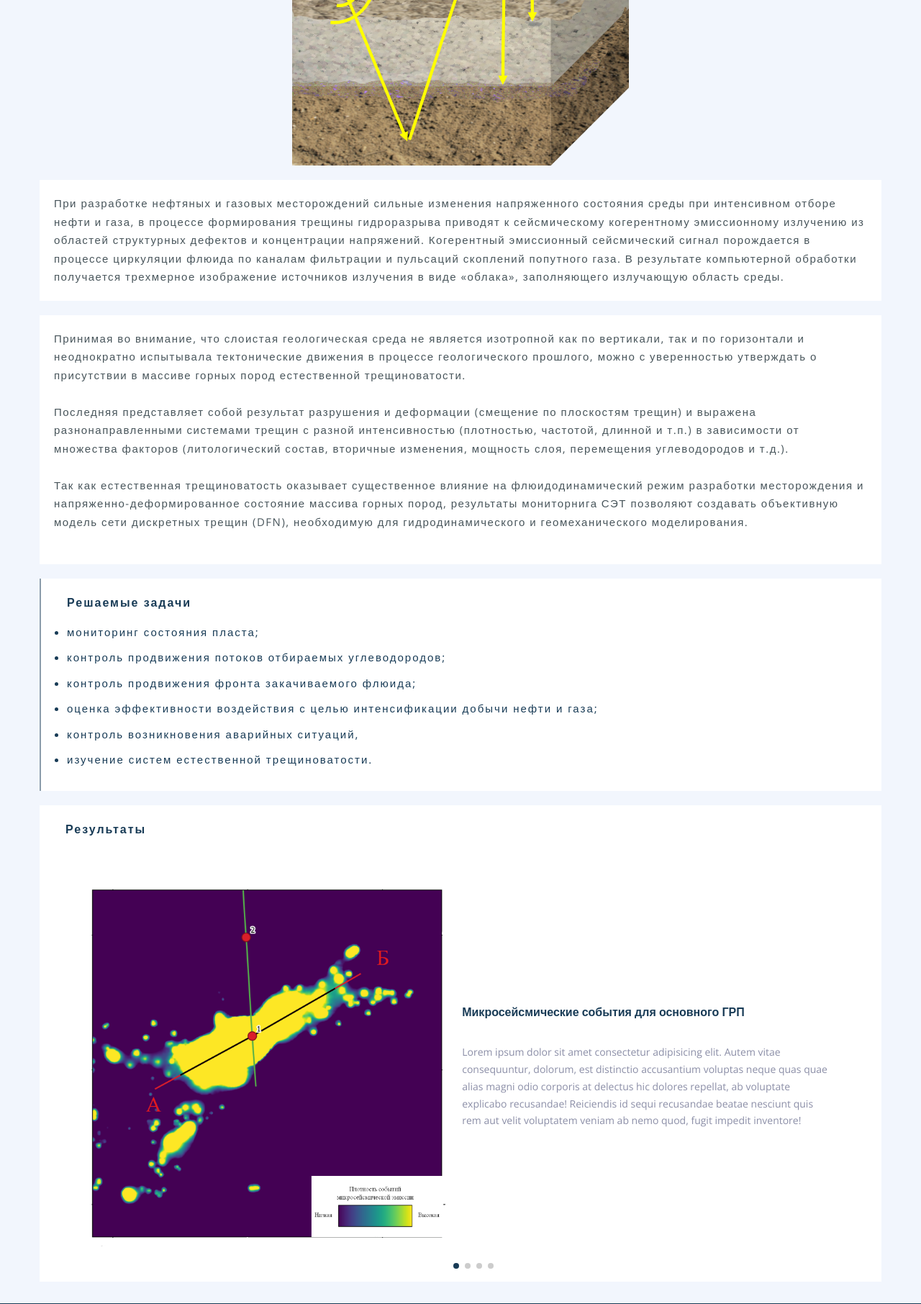
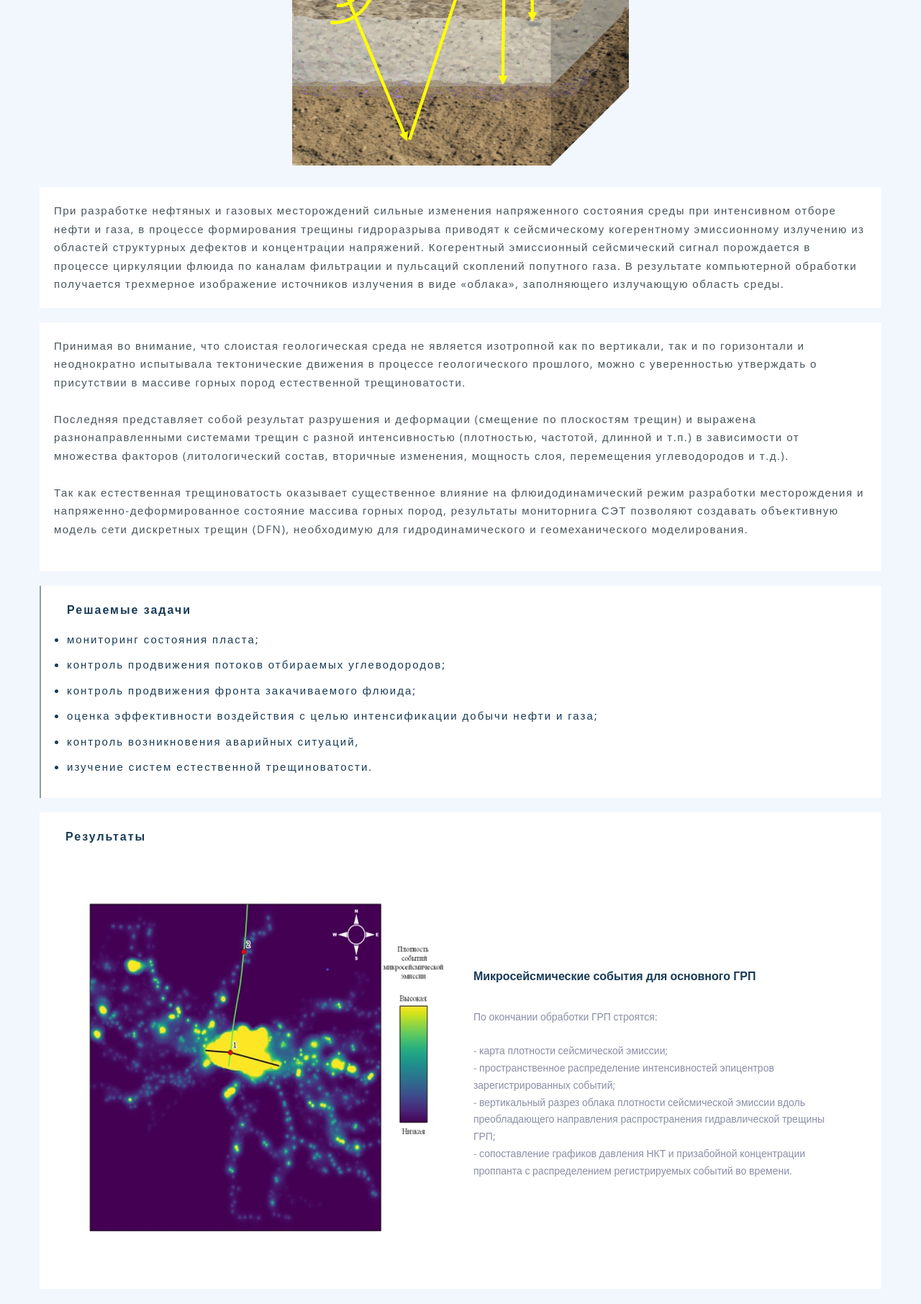
Before and after one commit to dayant-wood/sigma-geophys, a PHP site: page /method-grp_sat.html in a window 1280 px wide. Shown: the part 1429-3241 px from the top of the page at 72% size. Run offline with PHP 8.4, Linux system fonts and the light colour scheme.

Commit message:
fix: fixed section method-grp

```diff
--- a/css/style.css
+++ b/css/style.css
@@ -1169,7 +1169,7 @@
 .method-svan__spectrums {
   margin-right: 30px;
   width: 400px;
-  align-self: normal;
+  height: auto;
   margin-bottom: 20px;
 }
 
@@ -1214,6 +1214,70 @@
 
 .method-grp__image {
   object-fit: cover;
+}
+
+.method-grp__link {
+  text-decoration: none;
+  color: blue;
+}
+
+.method-grp__list {
+  margin-top: 20px;
+  padding: 20px;
+  text-decoration: none;
+  background-color: #fff;
+  color: #183B56;
+  letter-spacing: 2px;
+  padding-left: 36px;
+  font-size: 15px;
+  border-left: 2px solid;
+  border-color: rgba(25, 60, 88, 0.5);
+}
+
+.method-grp__list-title {
+  font-size: 16px;
+  margin-bottom: 15px;
+  font-weight: bolder;
+  color: #183B56;
+  letter-spacing: 2px;
+}
+
+.method-grp__item {
+  margin-bottom: 10px;
+}
+
+.method-grp__comment {
+  margin-top: 7px;
+  display: block;
+  font-style: italic;
+  font-size: 12px;
+  color: #495057;
+  text-align: center;
+}
+
+.method-grp__results {
+  padding-left: 36px;
+  padding-top: 20px;
+  margin-top: 20px;
+  background-color: #fff;
+}
+
+.method-grp__slide {
+  display: flex;
+  align-items: center;
+  width: 1100px;
+}
+
+.method-grp__images {
+  flex-basis: 50%;
+  margin-right: 40px;
+  margin-left: 25px;
+}
+
+.method-grp__text-wrapper {
+  flex-basis: 55%;
+  margin-right: 15px;
+  overflow: auto;
 }
 
 .method-grp__image-wrapper {
@@ -1223,70 +1287,8 @@
   display: flex;
   justify-content: center;
   align-items: center;
-  grid-gap: 30px;
-}
-
-.method-grp__link {
-  text-decoration: none;
-  color: blue;
-}
-
-.method-grp__list {
-  margin-top: 20px;
-  padding: 20px;
-  text-decoration: none;
-  background-color: #fff;
-  color: #183B56;
-  letter-spacing: 2px;
-  padding-left: 36px;
-  font-size: 15px;
-  border-left: 2px solid;
-  border-color: rgba(25, 60, 88, 0.5);
-}
-
-.method-grp__list-title {
-  font-size: 16px;
-  margin-bottom: 15px;
-  font-weight: bolder;
-  color: #183B56;
-  letter-spacing: 2px;
-}
-
-.method-grp__item {
-  margin-bottom: 10px;
-}
-
-.method-grp__comment {
-  margin-top: 7px;
-  display: block;
-  font-style: italic;
-  font-size: 12px;
-  color: #495057;
-  text-align: center;
-}
-
-.method-grp__results {
-  padding-left: 36px;
-  padding-top: 20px;
-  margin-top: 20px;
-  background-color: #fff;
-}
-
-.method-grp__slide {
-  display: flex;
-  align-items: center;
-  width: 1100px;
-}
-
-.method-grp__images {
-  flex-basis: 50%;
-  margin-right: 10px;
-  margin-left: 25px;
-}
-
-.method-grp__text-wrapper {
-  flex-basis: 55%;
-  margin-right: 15px;
+  margin-bottom: 30px;
+  /* grid-gap: 30px; */
 }
 
 .method-grp__text-title {
@@ -2007,9 +2009,6 @@
   .method-grp__text, .method-grp__item {
     font-size: 14px;
   }
-  .grp-container {
-    min-height: 720px;
-  }
   .method-svan__text, .method-svan__item {
     font-size: 14px;
   }
--- a/method-grp_sat.html
+++ b/method-grp_sat.html
@@ -219,13 +219,17 @@
                     Микросейсмические события для основного ГРП
                   </h4>
                   <p class="method-grp__description">
-                    Lorem ipsum dolor sit amet consectetur adipisicing elit.
-                    Autem vitae consequuntur, dolorum, est distinctio
-                    accusantium voluptas neque quas quae alias magni odio
-                    corporis at delectus hic dolores repellat, ab voluptate
-                    explicabo recusandae! Reiciendis id sequi recusandae beatae
-                    nesciunt quis rem aut velit voluptatem veniam ab nemo quod,
-                    fugit impedit inventore!
+                    По окончании обработки ГРП строятся: <br />
+                    <br />
+                    - карта плотности сейсмической эмиссии; <br />
+                    - пространственное распределение интенсивностей эпицентров
+                    зарегистрированных событий; <br />
+                    - вертикальный разрез облака плотности сейсмической эмиссии
+                    вдоль преобладающего направления распространения
+                    гидравлической трещины ГРП; <br />
+                    - сопоставление графиков давления НКТ и призабойной
+                    концентрации проппанта с распределением регистрируемых
+                    событий во времени.
                   </p>
                 </div>
               </div>
@@ -242,67 +246,28 @@
                     Микросейсмические события для основного ГРП
                   </h4>
                   <p class="method-grp__description">
-                    Lorem ipsum dolor sit amet consectetur adipisicing elit.
-                    Autem vitae consequuntur, dolorum, est distinctio
-                    accusantium voluptas neque quas quae alias magni odio
-                    corporis at delectus hic dolores repellat, ab voluptate
-                    explicabo recusandae! Reiciendis id sequi recusandae beatae
-                    nesciunt quis rem aut velit voluptatem veniam ab nemo quod,
-                    fugit impedit inventore!
-                  </p>
-                </div>
-              </div>
-              <div class="swiper-slide method-grp__slide">
-                <div class="method-grp__images">
-                  <img
-                    class="method-grp__image"
-                    src="img/grp-method__swiper-3.png"
-                    alt=""
-                  />
-                </div>
-                <div class="method-grp__text-wrapper">
-                  <h4 class="method-grp__text-title">
-                    Микросейсмические события для основного ГРП
-                  </h4>
-                  <p class="method-grp__description">
-                    Lorem ipsum dolor sit amet consectetur adipisicing elit.
-                    Autem vitae consequuntur, dolorum, est distinctio
-                    accusantium voluptas neque quas quae alias magni odio
-                    corporis at delectus hic dolores repellat, ab voluptate
-                    explicabo recusandae! Reiciendis id sequi recusandae beatae
-                    nesciunt quis rem aut velit voluptatem veniam ab nemo quod,
-                    fugit impedit inventore!
-                  </p>
-                </div>
-              </div>
-              <div class="swiper-slide method-grp__slide">
-                <div class="method-grp__images">
-                  <img
-                    class="method-grp__image"
-                    src="img/grp-method__swiper-4.png"
-                    alt=""
-                  />
-                </div>
-                <div class="method-grp__text-wrapper">
-                  <h4 class="method-grp__text-title">
-                    Выделение естественной трещиноватости по результатам
-                    мониторинга САТ
-                  </h4>
-                  <p class="method-grp__description">
-                    Lorem ipsum, dolor sit amet consectetur adipisicing elit.
-                    Dolor qui nesciunt placeat iste illum, ea et similique
-                    architecto asperiores! Voluptates reprehenderit magni est
-                    nostrum impedit totam error repellendus voluptatem placeat
-                    quidem veritatis voluptas vel doloremque vero ex officia,
-                    qui facilis asperiores laudantium! Veniam maxime molestiae
-                    cupiditate, asperiores consequatur quis veritatis!
+                    На стадии интерпретации результатов материалов ГРП
+                    выделяется техногенная трещиноватость, возникающей
+                    непосредственно в результате ГРП. Однако в процессе
+                    формирования трещины ГРП происходит и конкурентная активация
+                    существующих систем естественных трещин, пример которой
+                    представлен на слайде. Увеличение объема закачки приводит к
+                    большему пространственному охвату области реактивации
+                    существующих трещин. Результаты наземных сейсмических
+                    исследований показали логически понятную последовательность
+                    развития сейсмических событий вследствие закачки флюида в
+                    пласт: равномерное распространение поля воздействия на
+                    пластовую воду и породу на начальном этапе по зоне
+                    разуплотнения, а затем, после преодоления порога прочности
+                    породы, зона развития сейсмической эмиссии стала развиваться
+                    вокруг скважины, в которую производилась закачка.
                   </p>
                 </div>
               </div>
             </div>
 
             <!-- If we need pagination -->
-            <div class="swiper-pagination"></div>
+            <!-- <div class="swiper-pagination"></div> -->
           </div>
         </div>
       </div>
--- a/sass/_media.sass
+++ b/sass/_media.sass
@@ -294,8 +294,8 @@
     &__text,&__item
       font-size: 14px
 
-  .grp-container
-    min-height: 720px
+  // .grp-container
+  //   min-height: 720px
 
   .method-svan
     &__text,&__item
--- a/sass/blocks/_method-grp.sass
+++ b/sass/blocks/_method-grp.sass
@@ -23,14 +23,6 @@
     letter-spacing: 1.5px
   &__image
     object-fit: cover
-    &-wrapper
-      max-width: 40%
-      margin: auto
-      margin-top: 30px
-      display: flex
-      justify-content: center
-      align-items: center
-      grid-gap: 30px
   &__link
     text-decoration: none
     color: blue
@@ -71,11 +63,21 @@
     width: 1100px
   &__images
     flex-basis: 50%
-    margin-right: 10px
+    margin-right: 40px
     margin-left: 25px
   &__text-wrapper
     flex-basis: 55%
     margin-right: 15px
+    overflow: auto
+  &__image-wrapper
+    max-width: 40%
+    margin: auto
+    margin-top: 30px
+    display: flex
+    justify-content: center
+    align-items: center
+    margin-bottom: 30px
+    /* grid-gap: 30px;
   &__text-title
     margin-bottom: 30px
     font-weight: bold
--- a/sass/blocks/_method-svan.sass
+++ b/sass/blocks/_method-svan.sass
@@ -91,7 +91,7 @@
   &__spectrums
     margin-right: 30px
     width: 400px
-    align-self: normal
+    height: auto
     margin-bottom: 20px
     &:last-child
       margin-right: 0
```
Also changed, not shown: img/grp-method__swiper-1.png, img/grp-method__swiper-2.png, img/grp-method__swiper-3.png (deleted), img/grp-method__swiper-4.png (deleted), 1 other file.
